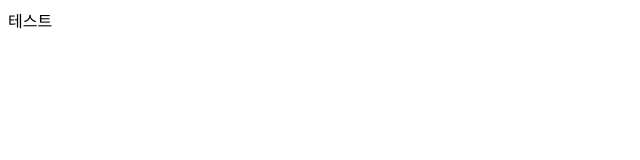
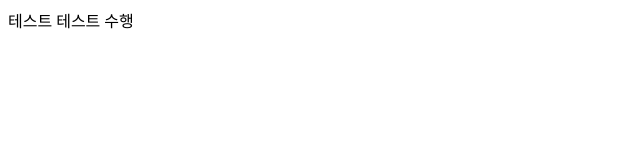
Before and after one commit to rhdmswls12/webProject, a plain HTML site: page index.html in a window 1280 px wide. Shown: the full height of the page, 0-640 px from the left. Drawn offline with Linux system fonts and the light colour scheme.

Commit message:
second commit

```diff
--- a/index.html
+++ b/index.html
@@ -6,5 +6,6 @@
   </head>
   <body>
     테스트
+    테스트 수행
   </body>
 </html>
```
